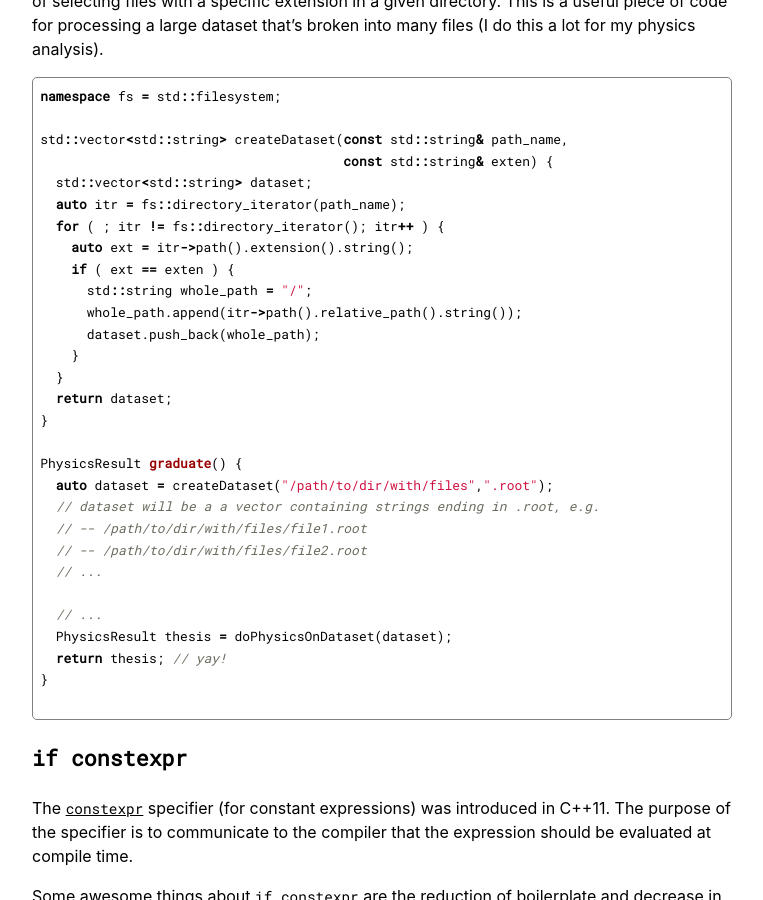
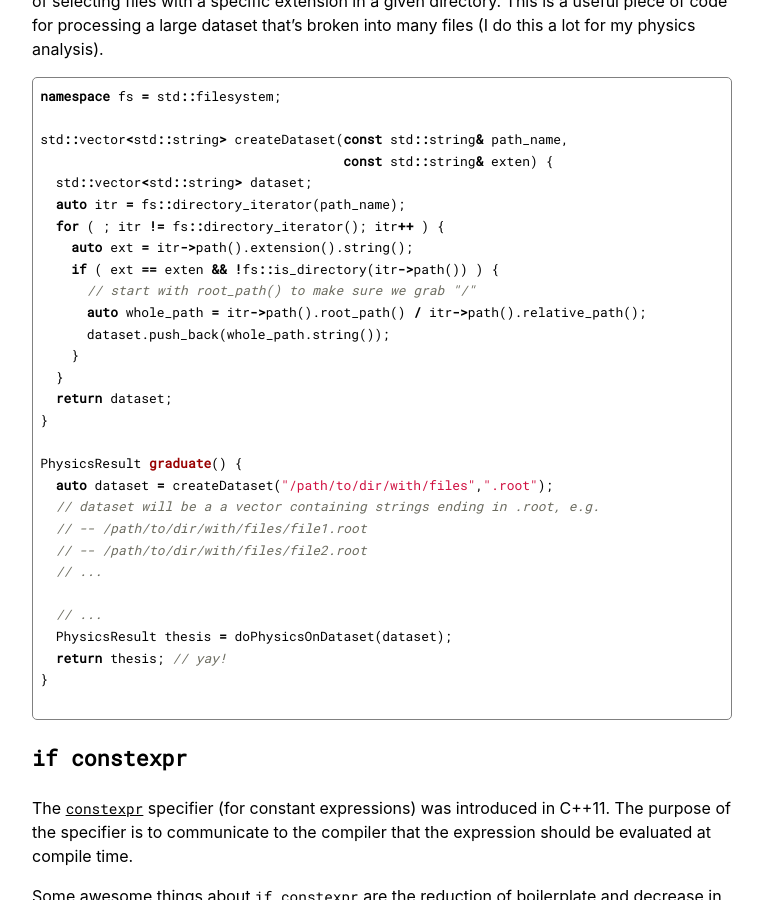
Before and after one commit to douglasdavis/ddavis.io, a Jekyll site: the page built from content/_posts/2018-01-09-cpp17-early-favorites.md, in a window 1280 px wide and 900 px high, scrolled down 1920 px. Shown: the whole window, without its empty margins (258-1021 px from the left). Built offline with Jekyll 4.4.1, drawn with Linux system fonts in a browser that asks for light colours.

Commit message:
small fixes

```diff
--- a/content/_posts/2018-01-09-cpp17-early-favorites.md
+++ b/content/_posts/2018-01-09-cpp17-early-favorites.md
@@ -114,10 +114,10 @@ std::vector<std::string> createDataset(const std::string& path_name,
   auto itr = fs::directory_iterator(path_name);
   for ( ; itr != fs::directory_iterator(); itr++ ) {
     auto ext = itr->path().extension().string();
-    if ( ext == exten ) {
-      std::string whole_path = "/";
-      whole_path.append(itr->path().relative_path().string());
-      dataset.push_back(whole_path);
+    if ( ext == exten && !fs::is_directory(itr->path()) ) {
+      // start with root_path() to make sure we grab "/"
+      auto whole_path = itr->path().root_path() / itr->path().relative_path();
+      dataset.push_back(whole_path.string());
     }
   }
   return dataset;
```
Also changed, not shown: content/_posts/2018-02-02-root-without-root.md (+1 -1 lines).
